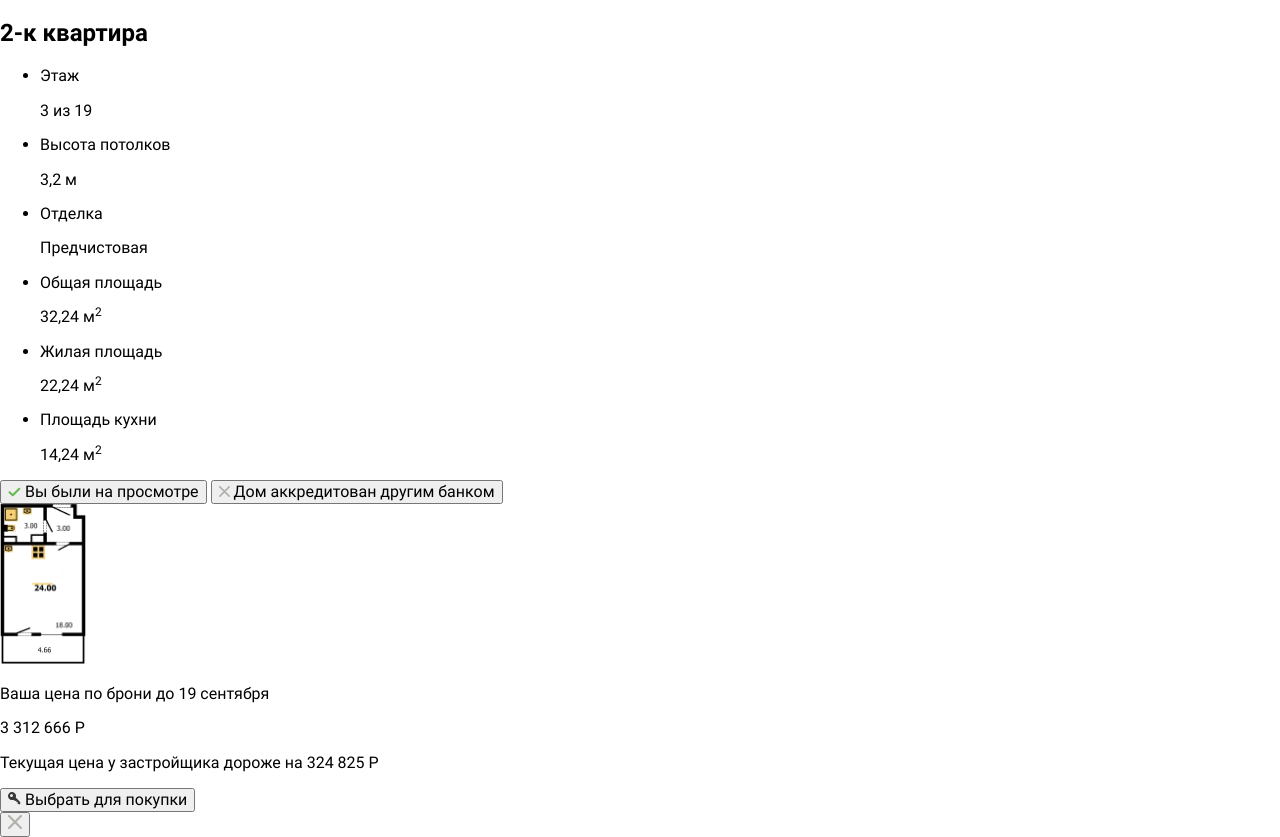
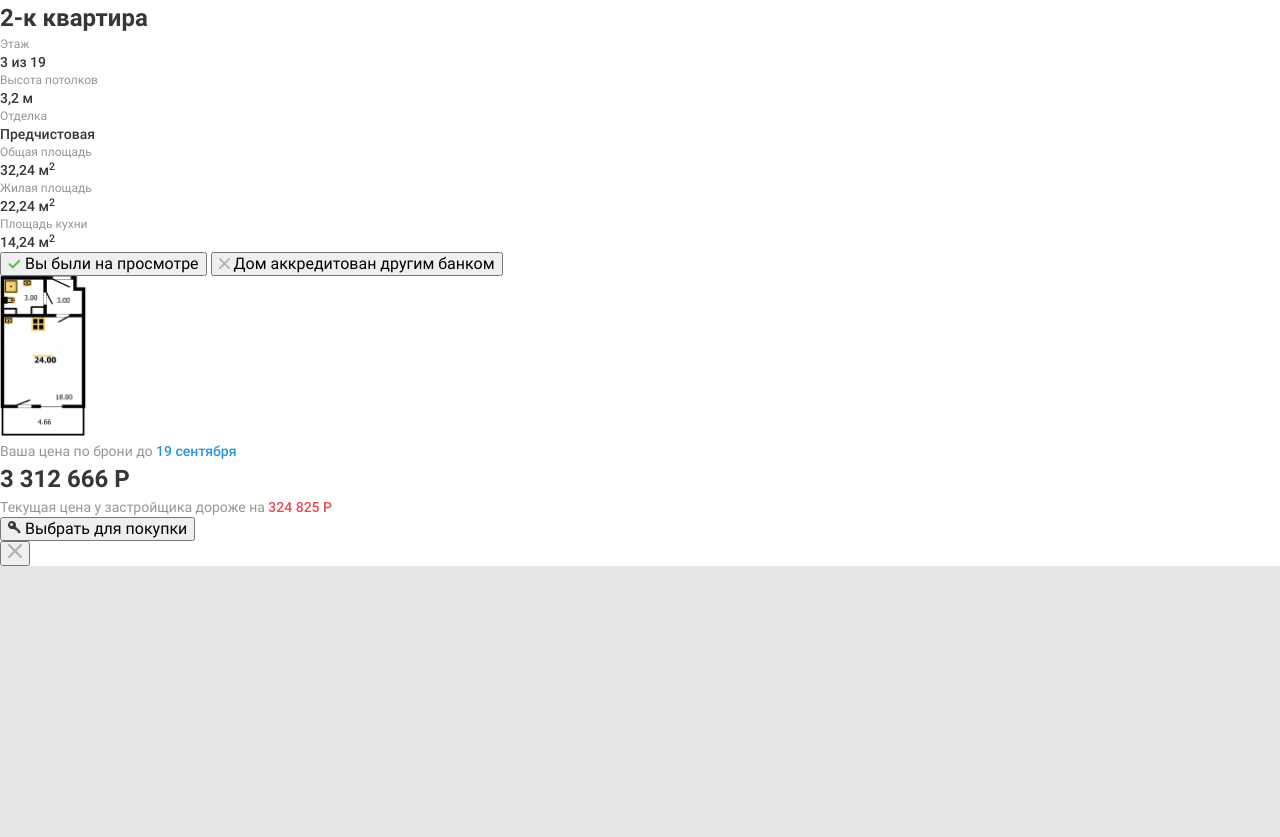
Before and after one commit to kozyrevfrontend/nmarket, a website: page source/index.html in a window 1280 px wide. After the commit the page ends 800 px from the top, so only its background shows below. Drawn offline with nearby package versions, Linux system fonts and the light colour scheme; files that its build step writes are made by us from their sources.

Commit message:
добавляет базовые параметры типографики

```diff
--- a/source/index.html
+++ b/source/index.html
@@ -22,28 +22,28 @@
         <h2 class="description__title">2-к квартира</h2>
         <ul class="description__list">
           <li class="description__item">
-            <p class="description__item-title">Этаж</p>
-            <p class="description__item-value">3 из 19</p>
+            <dt class="description__item-title">Этаж</dt>
+            <dd class="description__item-value">3 из 19</dd>
           </li>
           <li class="description__item">
-            <p class="description__item-title">Высота потолков</p>
-            <p class="description__item-value">3,2 м</p>
+            <dt class="description__item-title">Высота потолков</dt>
+            <dd class="description__item-value">3,2 м</dd>
           </li>
           <li class="description__item">
-            <p class="description__item-title">Отделка</p>
-            <p class="description__item-value">Предчистовая</p>
+            <dt class="description__item-title">Отделка</dt>
+            <dd class="description__item-value">Предчистовая</dd>
           </li>
           <li class="description__item">
-            <p class="description__item-title">Общая площадь</p>
-            <p class="description__item-value">32,24 м<sup>2</sup></p>
+            <dt class="description__item-title">Общая площадь</dt>
+            <dd class="description__item-value">32,24 м<sup>2</sup></dd>
           </li>
           <li class="description__item">
-            <p class="description__item-title">Жилая площадь</p>
-            <p class="description__item-value">22,24 м<sup>2</sup></p>
+            <dt class="description__item-title">Жилая площадь</dt>
+            <dd class="description__item-value">22,24 м<sup>2</sup></dd>
           </li>
           <li class="description__item">
-            <p class="description__item-title">Площадь кухни</p>
-            <p class="description__item-value">14,24 м<sup>2</sup></p>
+            <dt class="description__item-title">Площадь кухни</dt>
+            <dd class="description__item-value">14,24 м<sup>2</sup></dd>
           </li>
         </ul>
         <div class="description__info">
@@ -69,10 +69,10 @@
       </div>
     </div>
     <div class="commerce card__commerce">
-      <div class="commerce__info">
+      <div class="commerce__wrapper">
         <p class="commerce__head">Ваша цена по брони до <span>19 сентября</span></p>
         <p class="commerce__price">3 312 666 Р</p>
-        <p class="commerce__price-comparison">Текущая цена у застройщика дороже на 324 825 Р</p>
+        <p class="commerce__price-comparison">Текущая цена у застройщика дороже на <span>324 825 Р</span></p>
       </div>
       <button class="commerce__order-button button button--primary">
         <svg width="13" height="13">
--- /dev/null
+++ b/source/sass/blocks/card.scss
@@ -0,0 +1,3 @@
+.card {
+  background: $bg-card;
+}
--- /dev/null
+++ b/source/sass/blocks/commerce.scss
@@ -0,0 +1,36 @@
+.commerce__head {
+  margin: 0;
+
+  font-size: 14px;
+  font-weight: 400;
+  line-height: 20px;
+  color: $text-primary-light;
+
+  span {
+    font-weight: 500;
+    color: $text-info;
+  }
+}
+
+.commerce__price {
+  margin: 0;
+
+  font-size: 24px;
+  font-weight: 700;
+  line-height: 36px;
+  color: $text-primary;
+}
+
+.commerce__price-comparison {
+  margin: 0;
+
+  font-size: 14px;
+  font-weight: 400;
+  line-height: 20px;
+  color: $text-primary-light;
+
+  span {
+    font-weight: 500;
+    color: $text-danger;
+  }
+}
--- /dev/null
+++ b/source/sass/blocks/description.scss
@@ -0,0 +1,28 @@
+.description__title {
+  margin: 0;
+
+  font-size: 24px;
+  font-weight: 700;
+  line-height: 36px;
+  color: $text-primary;
+}
+
+.description__list {
+  @include list-reset;
+}
+
+.description__item-title {
+  font-size: 12px;
+  font-weight: 400;
+  line-height: 16px;
+  color: $text-primary-light;
+}
+
+.description__item-value {
+  margin: 0;
+
+  font-size: 14px;
+  font-weight: 500;
+  line-height: 20px;
+  color: $text-primary;
+}
--- a/source/sass/scaffolding.scss
+++ b/source/sass/scaffolding.scss
@@ -14,7 +14,7 @@ body {
 
   font-family: "Roboto", "Arial", sans-serif;
 
-  background-color: #fff;
+  background-color: $bg-body;
 
   overflow-x: hidden;
 }
--- a/source/sass/style.scss
+++ b/source/sass/style.scss
@@ -4,3 +4,6 @@
 @import "scaffolding.scss";
 @import "mixins.scss";
 @import "visually-hidden.scss";
+@import "blocks/card.scss";
+@import "blocks/description.scss";
+@import "blocks/commerce.scss";
```
Also changed, not shown: build/css/style.min.css, build/index.html, 1 other file.
